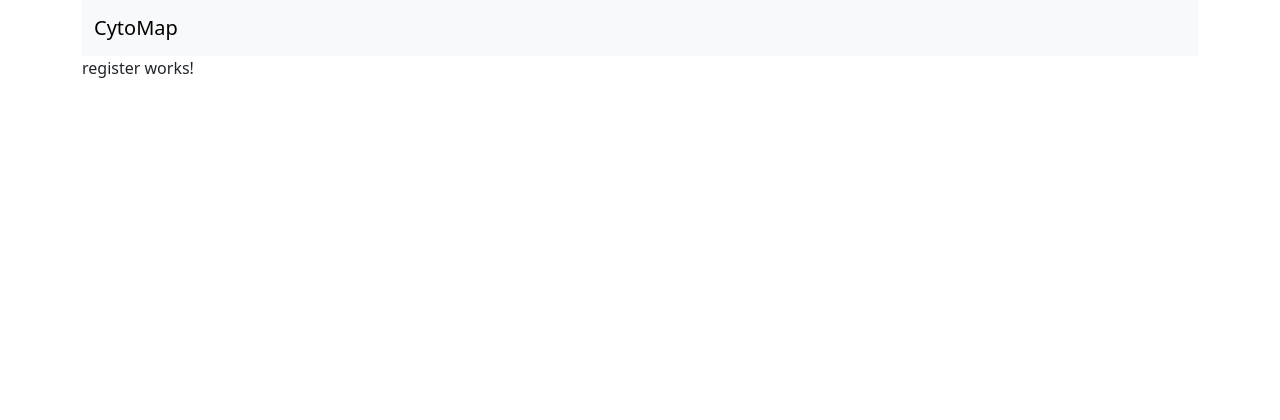
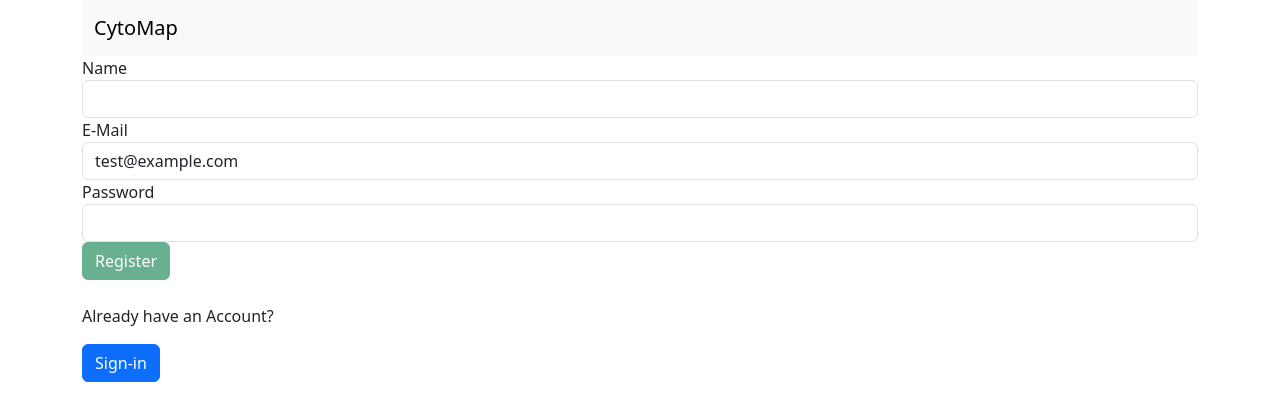
Before and after one commit to Jason-Lawrence/cyto-app, an Angular app in the folder frontend/cyto-map/: page /register in a window 1280 px wide. Shown: the top 420 px of the page. Built offline with nearby package versions, Linux system fonts and the light colour scheme.

Commit message:
finish register component

```diff
--- a/frontend/cyto-map/src/app/auth/register/register.component.html
+++ b/frontend/cyto-map/src/app/auth/register/register.component.html
@@ -1 +1,47 @@
-<p>register works!</p>
+<div class="row">
+    <div class="col-xs-12">
+        <form #registerForm="ngForm" (ngSubmit)="onRegisterNewUser()">
+            <div class="form-group">
+                <label for="name">Name</label>
+                <input
+                    type="text"
+                    id="name"
+                    class="form-control"
+                    [(ngModel)]="name"
+                    name="name"
+                    required>
+            </div>
+            <div class="form-group">
+                <label for="email">E-Mail</label>
+                <input
+                    type="email"
+                    id="email"
+                    class="form-control"
+                    [(ngModel)]="email"
+                    name="email"
+                    required
+                    email>
+            </div>
+            <div class="form-group">
+                <label for="password">Password</label>
+                <input
+                    type="password"
+                    id="password"
+                    class="form-control"
+                    [(ngModel)]="password"
+                    name="password"
+                    required
+                    minlength="6">
+            </div>
+            <div>
+                <button class="btn btn-success" [disabled]="!registerForm.valid">Register</button>
+
+            </div>
+            <br>
+            <div>
+                <p>Already have an Account?</p>
+                <button class="btn btn-primary" (click)="onSignIn()">Sign-in</button>
+            </div>
+        </form>
+    </div>
+</div>
--- a/frontend/cyto-map/src/app/auth/register/register.component.ts
+++ b/frontend/cyto-map/src/app/auth/register/register.component.ts
@@ -1,12 +1,32 @@
 import { Component } from '@angular/core';
+import { AuthService } from '../auth.service';
+import { Router } from '@angular/router';
+import { FormsModule } from '@angular/forms';
 
 @Component({
   selector: 'app-register',
   standalone: true,
-  imports: [],
+  imports: [FormsModule],
   templateUrl: './register.component.html',
   styleUrl: './register.component.scss'
 })
 export class RegisterComponent {
+  name: string = '';
+  email: string = 'test@example.com';
+  password: string = '';
 
+  constructor(private authService: AuthService, private router: Router) {}
+
+  onRegisterNewUser() {
+    let userData = {
+      'name': this.name,
+      'email': this.email,
+      'password': this.password
+    }
+    this.authService.registerNewUser(userData)
+  }
+
+  onSignIn(){
+    this.router.navigate(['login'])
+  }
 }
```
